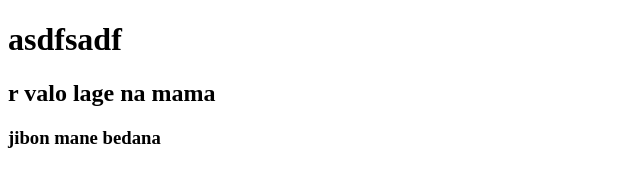
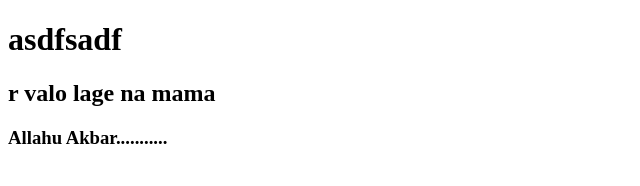
Before and after one commit to mashiurcse/my-first-website, a plain HTML site: page index.html in a window 1280 px wide. Shown: the full height of the page, 0-640 px from the left. Drawn offline with Linux system fonts and the light colour scheme.

Commit message:
Update index.html

```diff
--- a/index.html
+++ b/index.html
@@ -8,6 +8,7 @@
   <body>
     <h1>asdfsadf</h1>
     <h2>r valo lage na mama</h2>
-    <h3>jibon mane bedana</h3>
+    <h3>Allahu Akbar...........</h3>
+
   </body>
 </html>
```
